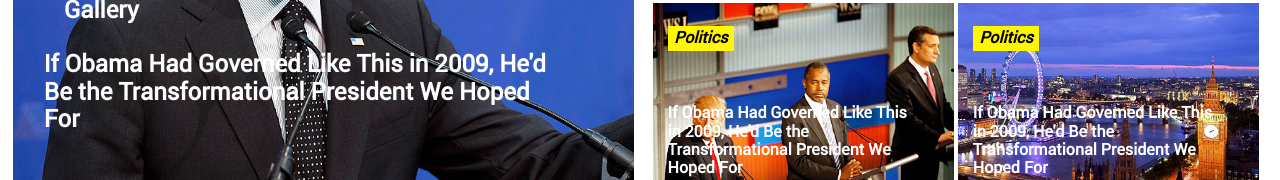
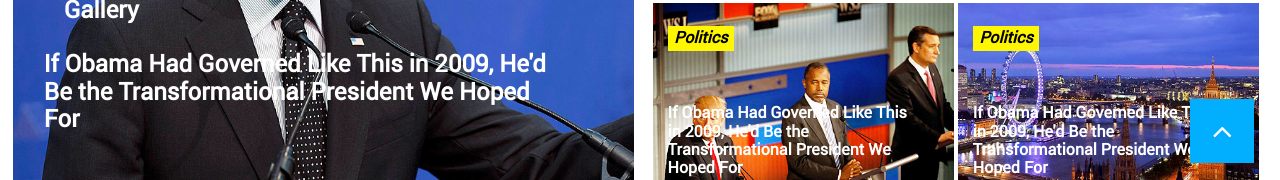
Before and after one commit to ABidanec/king, a website: page app/index.html in a window 1280 px wide. Shown: the part 597-777 px from the top of the page. Drawn offline with Linux system fonts and the light colour scheme; files whose address does not match are found by name.

Commit message:
Реализация верстки кнопки Вверх

```diff
--- a/app/index.html
+++ b/app/index.html
@@ -906,7 +906,7 @@
         </div>
     </footer>
     <!--.footer-->
-    <div class="up"></div>
+    <div class="up"><i class="fa fa-angle-up"></i></div>
     <!--.up-->
 </body>
 </html>
--- a/app/sass/main.scss
+++ b/app/sass/main.scss
@@ -17,3 +17,5 @@
 @import "sidebar/sidebar";
 
 @import "footer/footer";
+
+@import "up/up";
--- /dev/null
+++ b/app/sass/up/up.scss
@@ -0,0 +1,17 @@
+.up{
+  position: fixed;
+  bottom: 5%;
+  right: 2%;
+  width: 2em;
+  height: 2em;
+  color: #fff;
+  font-size:2em;
+  @include block_hover($colorLink,$colorLinkHover);
+
+  i{
+    position: absolute;
+    top: 50%;
+    left: 50%;
+    transform: translate(-50%, -50%);
+  }
+}
```
Also changed, not shown: app/css/main.css, app/css/main.min.css, app/inner.html (added).
